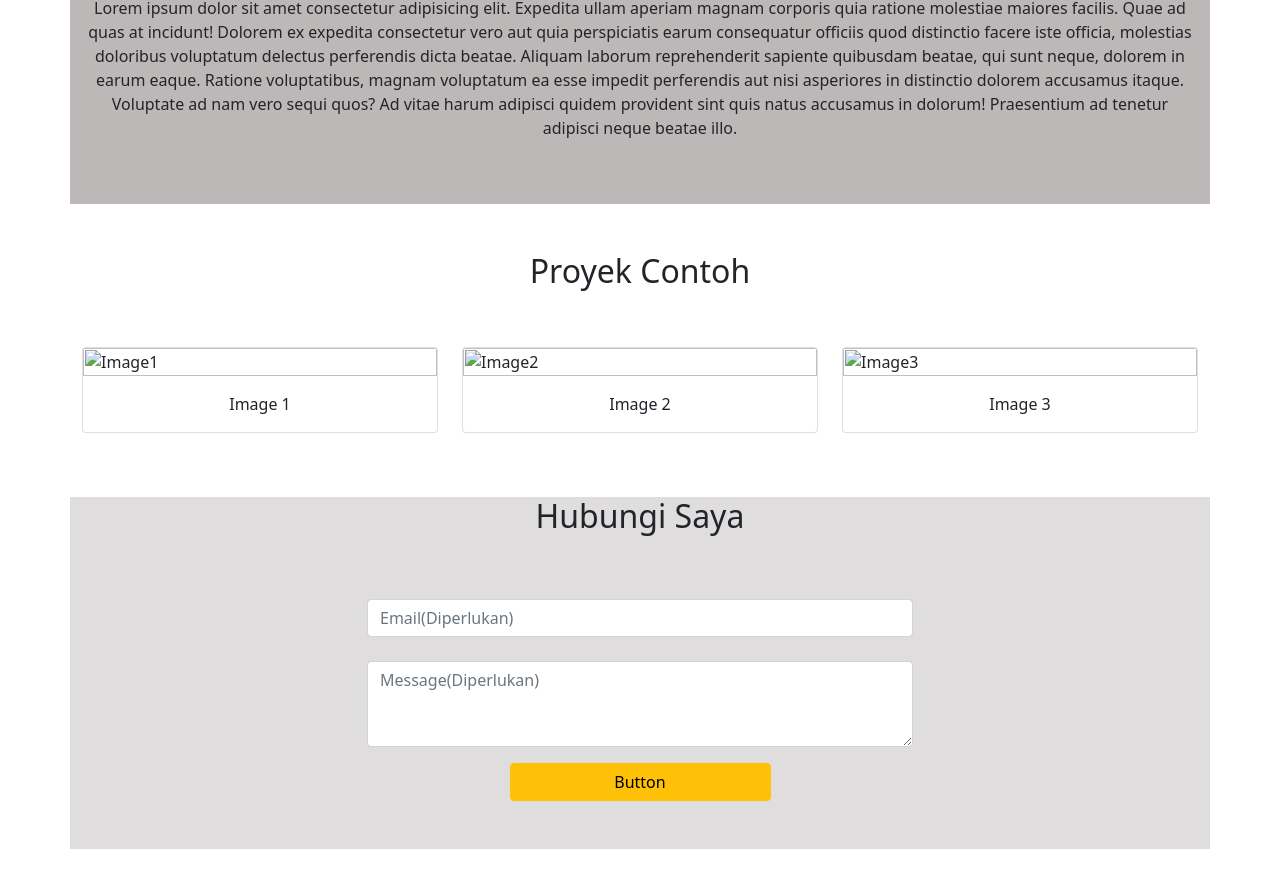
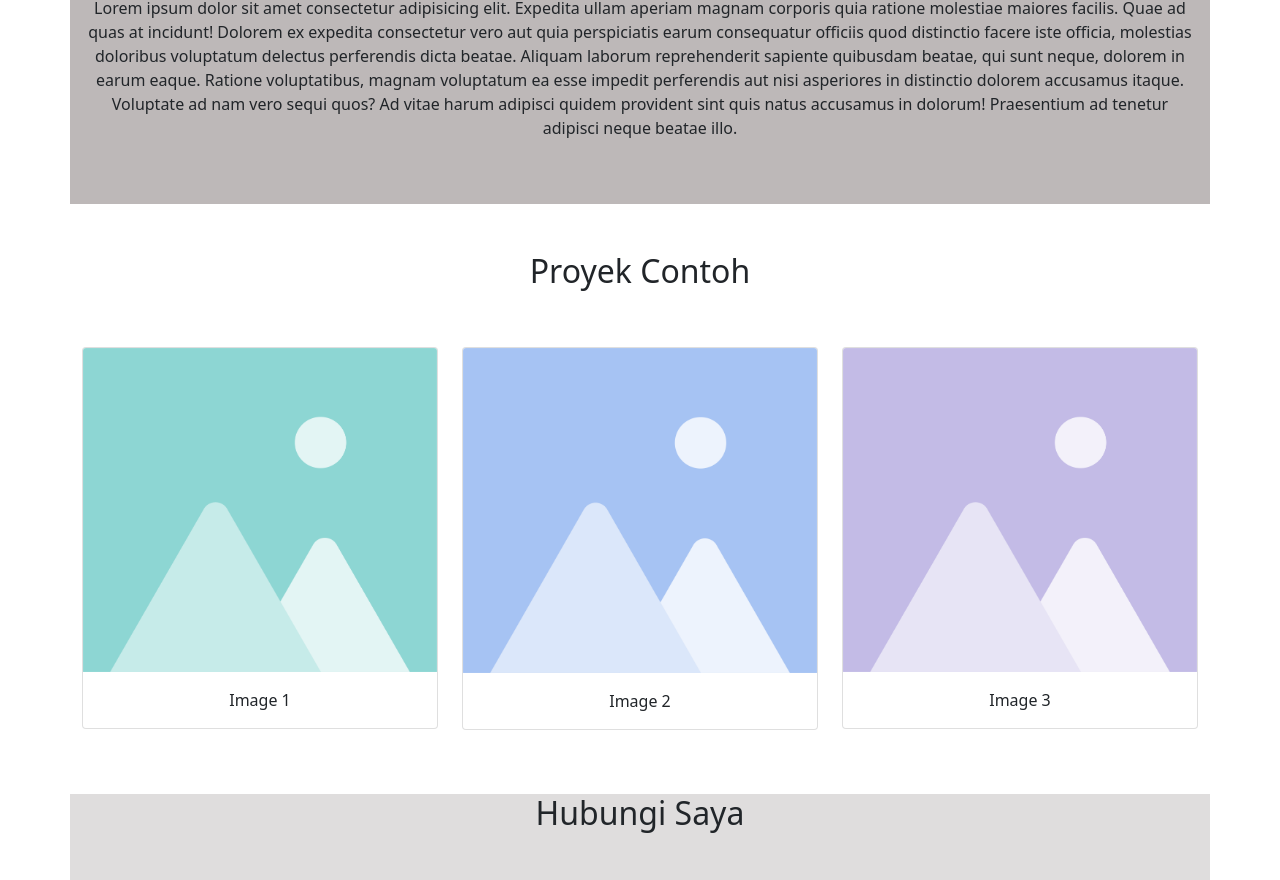
Before and after one commit to anakilang957/NINJAKEN, a plain HTML site: page index.html in a window 1280 px wide. Shown: the part 538-1418 px from the top of the page. Drawn offline with nearby package versions, Linux system fonts and the light colour scheme; the site is published under a folder, as on GitHub Pages, so addresses that start at the root find nothing.

Commit message:
Update index.html

```diff
--- a/index.html
+++ b/index.html
@@ -40,7 +40,7 @@
     <section class="text-center mt-5">
       <h1 class="display-1 fw-bold">NINJA KEN<span style="color: yellow">.</span></h1>
       <p class="fs-2">MY PORTOFOLIO</p>
-      <img src="/img/Ninja Ken.png" alt="logo" width="200" />
+      <img src="./img/Ninja Ken.png" alt="logo" width="200" />
     </section>
 
     <!-- Tentang Saya -->
@@ -73,7 +73,7 @@
         <div class="row">
           <div class="col-md-4 mb-3">
             <div class="card">
-              <img src="/img/1.png" class="card-img-top" alt="Image1" />
+              <img src="./img/1.png" class="card-img-top" alt="Image1" />
               <div class="card-body text-center">
                 <p class="card-text">Image 1</p>
               </div>
@@ -81,7 +81,7 @@
           </div>
           <div class="col-md-4 mb-3">
             <div class="card">
-              <img src="/img/2.png" class="card-img-top" alt="Image2" />
+              <img src="./img/2.png" class="card-img-top" alt="Image2" />
               <div class="card-body text-center">
                 <p class="card-text">Image 2</p>
               </div>
@@ -89,7 +89,7 @@
           </div>
           <div class="col-md-4 mb-3">
             <div class="card">
-              <img src="/img/3.png" class="card-img-top" alt="Image3" />
+              <img src="./img/3.png" class="card-img-top" alt="Image3" />
               <div class="card-body text-center">
                 <p class="card-text">Image 3</p>
               </div>
```
